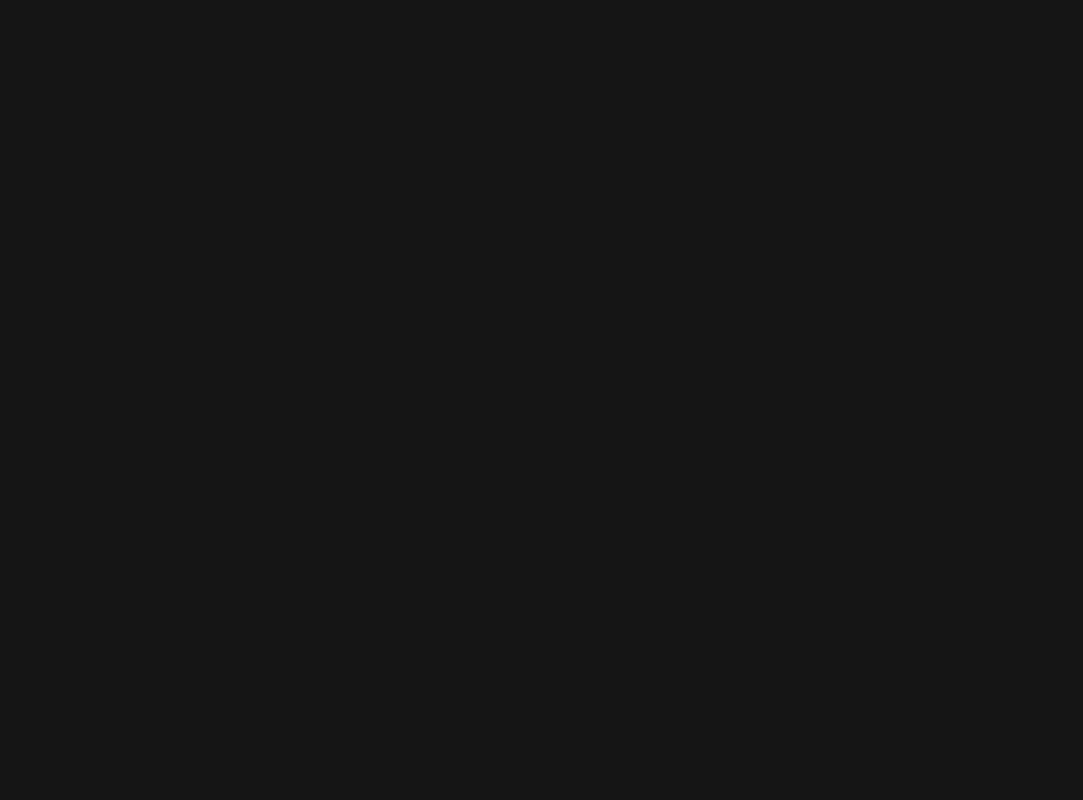
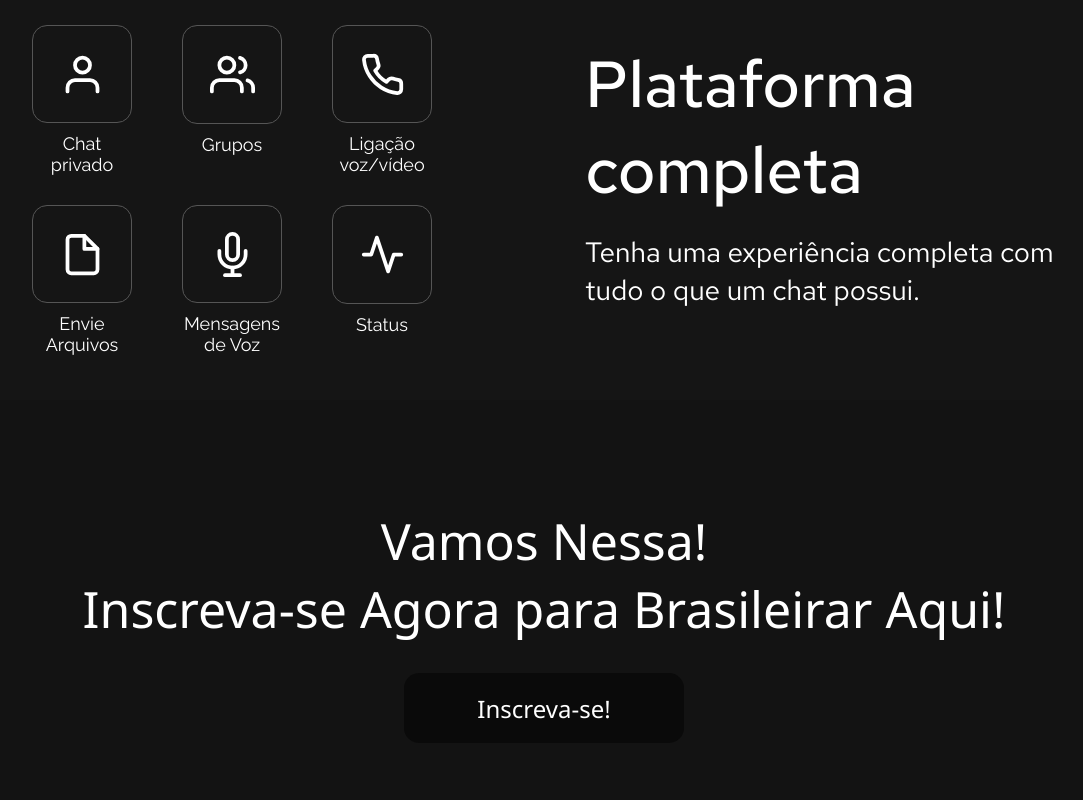
Before and after one commit to jonasdevzero/Branium-Beta, a Next.js app: page / in a window 1280 px wide. Shown: the part 1300-2100 px from the top of the page, without its empty margins (96-1179 px from the left). Before the commit the page ends 800 px from the top, so only its background shows below. Built offline with nearby package versions, Linux system fonts and the light colour scheme.

Commit message:
adding the landing page

```diff
--- a/src/pages/_document.tsx
+++ b/src/pages/_document.tsx
@@ -35,6 +35,17 @@ export default class MyDocument extends Document {
         <Head>
           <meta charSet='utf-8' />
           <meta name='robots' content='index/follow' />
+          <link
+            rel="preconnect"
+            href="https://fonts.googleapis.com"
+          />
+          <link
+            rel="preconnect"
+            href="https://fonts.gstatic.com"
+          />
+          <link
+            href="https://fonts.googleapis.com/css2?family=Noto+Sans:wght@400;700&family=Raleway:wght@400;500;600&family=Roboto:wght@400;500;700&display=swap&family=Red+Hat+Text:wght@400;500;700"
+            rel="stylesheet"/>
         </Head>
         <body>
           <Main />
--- a/src/pages/index.tsx
+++ b/src/pages/index.tsx
@@ -1,8 +1,30 @@
 import Head from "next/head"
+import Link from "next/link"
+import Image from "next/image"
 
+import { Header, Footer } from "../components"
 import {
-  Container
-} from "../styles/pages/home"
+  Container,
+  Section,
+  Presentation,
+  CallToAction,
+  SectionInner,
+  Info,
+  SectionImage,
+  Features,
+  Feature,
+  FeatureIcon,
+  FeatureText,
+  CallToActionCard
+} from "../styles/pages/Home"
+import {
+  FiUser,
+  FiUsers,
+  FiPhone,
+  FiFile,
+  FiMic,
+  FiActivity
+} from "react-icons/fi"
 
 export default function Home() {
   return (
@@ -11,8 +33,88 @@ export default function Home() {
         <title>Branium</title>
       </Head>
 
-      <h1>Branium</h1>
-      <h2>O Chat Brasileiro</h2>
-    </Container>
+      <Header links={true} />
+
+      <Section>
+        <Presentation>
+          <h1>Um Chat Brasileiro para Brasileiros</h1>
+
+          <Link href="/cadastrar" passHref>
+            <CallToAction>Começe agora!</CallToAction>
+          </Link>
+        </Presentation>
+      </Section>
+
+      <Section className="info">
+        <SectionInner>
+          <Info>
+            <h2>Simples e Rápido</h2>
+            <p>Converse com seus amigos num espaço confortável e brasileiro.</p>
+          </Info>
+
+          <SectionImage>
+            <Image src="/images/chat-baloons.svg" alt="" layout="fill" className="image" />
+          </SectionImage>
+        </SectionInner>
+      </Section>
+
+      <Section className="info">
+        <SectionInner>
+          <Features>
+            <div className='row'>
+              <Feature>
+                <FeatureIcon> <FiUser /> </FeatureIcon>
+                <FeatureText>Chat privado</FeatureText>
+              </Feature>
+
+              <Feature>
+                <FeatureIcon> <FiUsers /> </FeatureIcon>
+                <FeatureText>Grupos</FeatureText>
+              </Feature>
+
+              <Feature>
+                <FeatureIcon> <FiPhone /> </FeatureIcon>
+                <FeatureText>Ligação voz/vídeo</FeatureText>
+              </Feature>
+            </div>
+
+            <div className='row'>
+              <Feature>
+                <FeatureIcon> <FiFile /> </FeatureIcon>
+                <FeatureText>Envie Arquivos</FeatureText>
+              </Feature>
+
+              <Feature>
+                <FeatureIcon> <FiMic /> </FeatureIcon>
+                <FeatureText>Mensagens de Voz</FeatureText>
+              </Feature>
+
+              <Feature>
+                <FeatureIcon> <FiActivity /> </FeatureIcon>
+                <FeatureText>Status</FeatureText>
+              </Feature>
+            </div>
+          </Features>
+
+          <Info>
+            <h2>Plataforma completa</h2>
+            <p>Tenha uma experiência completa com tudo o que um chat possui.</p>
+          </Info>
+        </SectionInner>
+      </Section>
+
+      <Section className="info">
+        <CallToActionCard>
+          <h3>Vamos Nessa!</h3>
+          <h3>Inscreva-se Agora para Brasileirar Aqui!</h3>
+
+          <Link href='/cadastrar' passHref>
+            <CallToAction>Inscreva-se!</CallToAction>
+          </Link>
+        </CallToActionCard>
+      </Section>
+
+      <Footer />
+    </Container >
   )
 }
--- a/src/styles/global.ts
+++ b/src/styles/global.ts
@@ -10,13 +10,18 @@ export default createGlobalStyle`
         font-size: 62.5%;
     };
     body {
-        color: #eee;
+        color: #fff;
         background-color: #151515;
         font-family: 'Roboto', sans-serif;
     };
     #root {
         width: 100vw;
         height: 100%;
+    };
+    a {
+        color: #fff;
+        text-decoration: none;
+        font-family: 'Noto Sans', sans-serif;
     };
 
     ::-webkit-scrollbar {
--- a/src/styles/pages/home.ts
+++ b/src/styles/pages/home.ts
@@ -1,7 +1,294 @@
 import styled from "styled-components"
+
+export const Section = styled.section`
+    display: flex;
+    flex-direction: column;
+    align-items: center;
+    justify-content: center;
+
+    width: 100%;
+    height: 100vh;
+
+    &:nth-child(odd) {
+        background-color: #131313;
+    }
+
+    &.info {
+        height: 45rem;
+    }
+`
+
+export const Presentation = styled.div`
+    display: flex;
+    flex-direction: column;
+    align-items: center;
+    margin-top: 5rem;
+
+    h1 {
+        font-size: 6.4rem;
+        font-family: 'Raleway', sans-serif;
+        font-weight: 400;
+        max-width: 90rem;
+        text-align: center;
+    }
+`
+
+export const CallToAction = styled.a`
+    display: flex;
+    align-items: center;
+    justify-content: center;
+    width: 28rem;
+    height: 7rem;
+
+    background-color: #0c0c0c;
+    margin-top: 3rem;
+    border-radius: 1.5rem;
+    font-size: 2.4rem;
+    transition: background-color .2s ease;
+
+    &:hover {
+        background-color: #0a0a0a;
+    }
+`
+export const SectionInner = styled.div`
+    width: 80%;
+    height: fit-content;
+    display: flex;
+    align-items: center;
+    justify-content: space-between;
+
+    img {
+        max-width: 40%;
+        width: 100%;
+        object-fit: cover;
+    };
+`
+
+export const Info = styled.div`
+    display: flex;
+    flex-direction: column;
+    max-width: 46%;
+    font-family: 'Red Hat Text', sans-serif;
+
+    h2 {
+        font-size: 6.5rem;
+        font-weight: 500;
+        max-width: 45rem;
+    };
+
+    p {
+        font-size: 2.8rem;
+        margin-top: 2rem;
+    };
+`
+
+export const SectionImage = styled.div`
+    width: 45%;
+
+    div {
+        position: unset !important;
+    }
+
+    .image {
+        object-fit: contain;
+        width: 100% !important;
+        position: relative !important;
+        height: unset !important;
+    }
+`
+
+export const Features = styled.div`
+    display: flex;
+    flex-direction: column;
+    width: 40%;
+    max-width: 40rem;
+
+    & > div.row {
+        display: flex;
+        justify-content: space-between;
+        width: 100%;
+        margin-top: 3rem;
+    };
+`
+
+export const Feature = styled.div`
+    display: flex;
+    flex-direction: column;
+    align-items: center;
+    justify-content: center;
+    height: 15rem;
+
+    cursor: pointer;
+    transition: .3s transform ease-in-out;
+
+    &:hover {
+        transform: translateY(-.5rem);
+    };
+`
+
+export const FeatureIcon = styled.span`
+    display: flex;
+    align-items: center;
+    justify-content: center;
+    width: 10rem;
+    height: 10rem;
+
+    border-radius: 1.5rem;
+    border: solid .1rem #555;
+
+    svg {
+        font-size: 4.5rem;
+    };
+`
+
+export const FeatureText = styled.span`
+    height: 4.2rem;
+    margin-top: 1rem;
+    font-size: 1.8rem;
+    font-family: 'Raleway', sans-serif;
+    max-width: 10rem;
+    text-align: center;
+`
+
+export const CallToActionCard = styled.div`
+    display: flex;
+    flex-direction: column;
+    align-items: center;
+    justify-content: center;
+
+    h3 {
+        font-size: 5rem;
+        font-family: 'Noto Sans', sans-serif;
+        font-weight: 500;
+        text-align: center;
+    };
+    a {
+        background-color: #0a0a0a;
+    };
+`
 
 export const Container = styled.div`
     display: flex;
     flex-direction: column;
     width: 100%;
+
+    @media (max-width: 1100px) {
+        ${Info} {
+            h2 {
+                font-size: 4.5rem;
+            }
+            p {
+                font-size: 2rem;
+            }
+        }
+
+        ${Feature} {
+            height: 10rem;
+            width: 10rem;
+
+            ${FeatureIcon} {
+                height: 7rem;
+                width: 7rem;
+                border: none;
+
+                svg {
+                    font-size: 3.5rem;
+                }
+            }
+
+            ${FeatureText} {
+                font-size: 1.5rem;
+            }
+        }
+
+        ${CallToActionCard} {
+            h3 {
+                font-size: 4rem;
+            }
+        }
+    }
+
+    @media (max-width: 900px) {
+        ${Presentation} > h1 {
+            font-size: 5rem;
+            max-width: 70rem;
+        }
+
+        ${CallToActionCard} {
+            h3 {
+                font-size: 4rem;
+            }
+        }
+    }
+
+    @media (max-width: 800px) {
+        ${Section}.info {
+            height: fit-content;
+            padding: 7rem 0;
+        }
+
+        .section__image {
+            width: 90% !important;
+        }
+
+        ${Info} {
+            h2 {
+                font-size: 3.5rem;
+            }
+            p {
+                font-size: 1.7rem;
+            }
+        }
+
+        ${Features} > div.row {
+            margin-top: 1.5rem;
+        }
+
+        ${Feature} {
+            height: 7rem;
+            width: 7rem;
+
+            ${FeatureText} {
+                display: none;
+            }
+        }
+
+        ${CallToActionCard} {
+            h3 {
+                font-size: 3rem;
+            }
+        }
+    }
+
+    @media (max-width: 600px) {
+        ${Presentation} {
+            h1 {
+                font-size: 4rem;
+            }
+        }
+
+        ${CallToActionCard} {
+            h3 {
+                font-size: 2.5rem;
+            }
+        }
+    }
+
+    @media (max-width: 550px) {
+        ${Features} {
+            display: none;
+        }
+
+        ${SectionImage} {
+            display: none;
+        }
+
+        ${Info} {
+            max-width: 100%;
+
+            P {
+                font-size: 2rem;
+            }
+        }
+    }
 `
```
Also changed, not shown: public/images/chat-baloons.svg (added).
